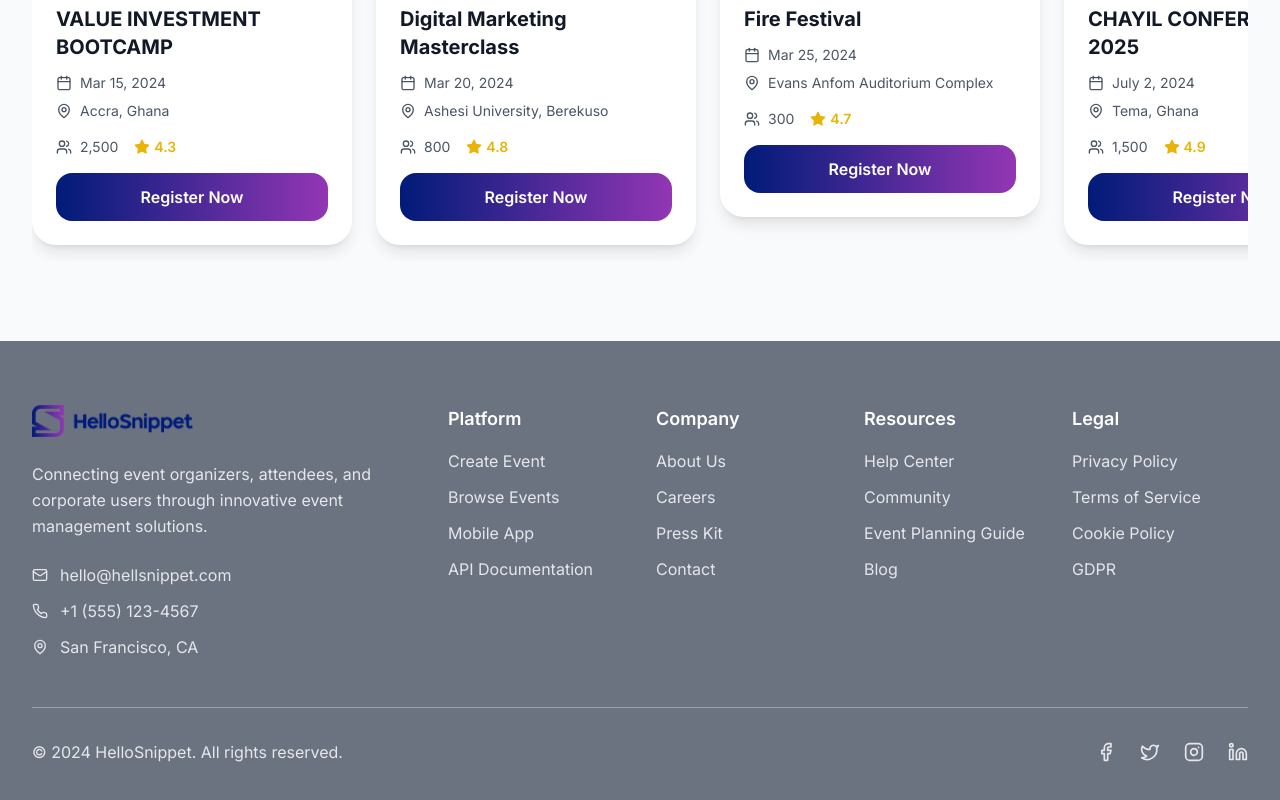
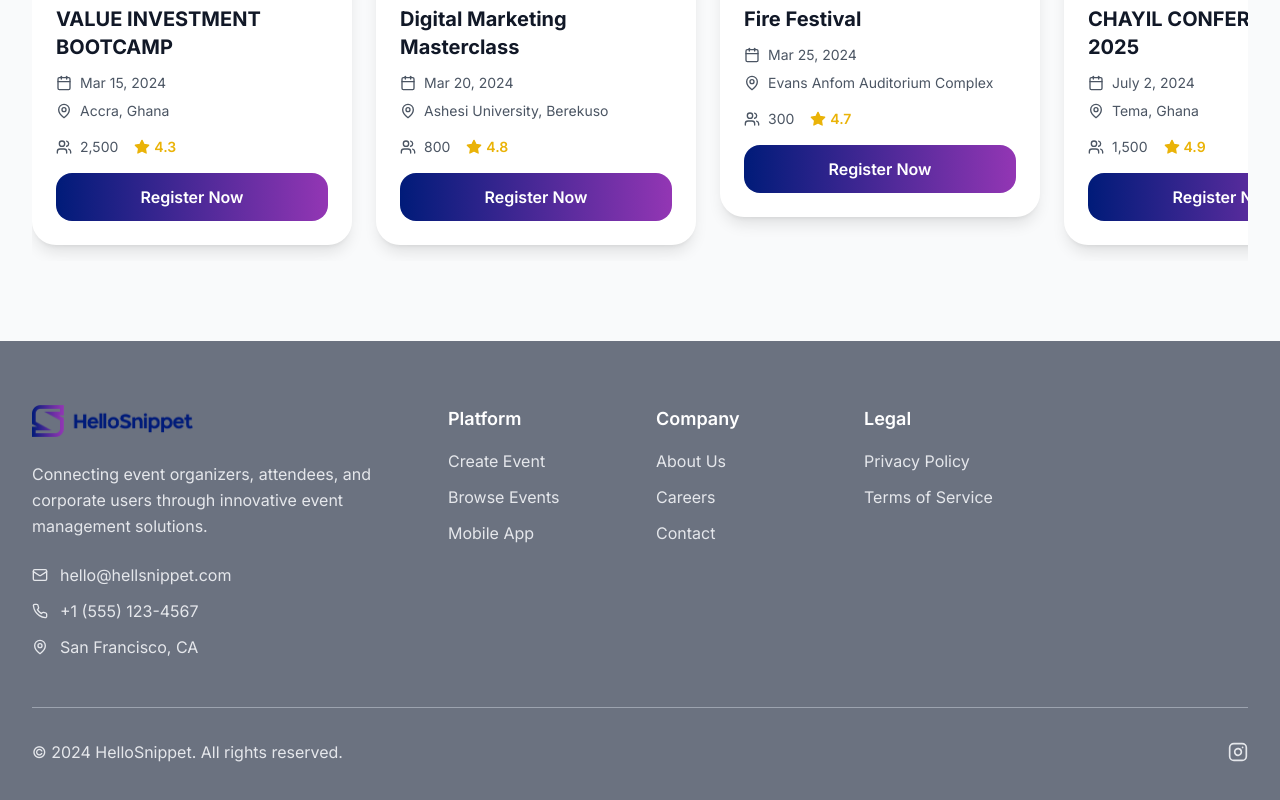
Before and after one commit to Daviddelan/hello-snippet-app, a React (Vite) app: page / in a window 1280 px wide. Shown: the part 4847-5647 px from the top of the page. Built offline with nearby package versions, Linux system fonts and the light colour scheme; no server answers.

Commit message:
Updated Footer.tsx

```diff
--- a/src/components/Footer.tsx
+++ b/src/components/Footer.tsx
@@ -7,33 +7,19 @@ const Footer = () => {
       { name: 'Create Event', href: '#' },
       { name: 'Browse Events', href: '#' },
       { name: 'Mobile App', href: '#' },
-      { name: 'API Documentation', href: '#' },
     ],
     company: [
       { name: 'About Us', href: '#' },
       { name: 'Careers', href: '#' },
-      { name: 'Press Kit', href: '#' },
       { name: 'Contact', href: '#' },
-    ],
-    resources: [
-      { name: 'Help Center', href: '#' },
-      { name: 'Community', href: '#' },
-      { name: 'Event Planning Guide', href: '#' },
-      { name: 'Blog', href: '#' },
     ],
     legal: [
       { name: 'Privacy Policy', href: '#' },
-      { name: 'Terms of Service', href: '#' },
-      { name: 'Cookie Policy', href: '#' },
-      { name: 'GDPR', href: '#' },
-    ],
+      { name: 'Terms of Service', href: '#' },    ],
   };
 
   const socialLinks = [
-    { name: 'Facebook', icon: Facebook, href: '#' },
-    { name: 'Twitter', icon: Twitter, href: '#' },
-    { name: 'Instagram', icon: Instagram, href: '#' },
-    { name: 'LinkedIn', icon: Linkedin, href: '#' },
+    { name: 'Instagram', icon: Instagram, href: 'https://www.instagram.com/hello.snippet?igsh=MWl6bzV3ejE4OW9icw==' },
   ];
 
   return (
@@ -105,23 +91,6 @@ const Footer = () => {
             </ul>
           </div>
 
-          {/* Resources Links */}
-          <div>
-            <h3 className="text-lg font-semibold mb-4">Resources</h3>
-            <ul className="space-y-3">
-              {footerLinks.resources.map((link) => (
-                <li key={link.name}>
-                  <a
-                    href={link.href}
-                    className="text-gray-200 hover:text-white transition-colors"
-                  >
-                    {link.name}
-                  </a>
-                </li>
-              ))}
-            </ul>
-          </div>
-
           {/* Legal Links */}
           <div>
             <h3 className="text-lg font-semibold mb-4">Legal</h3>
```
